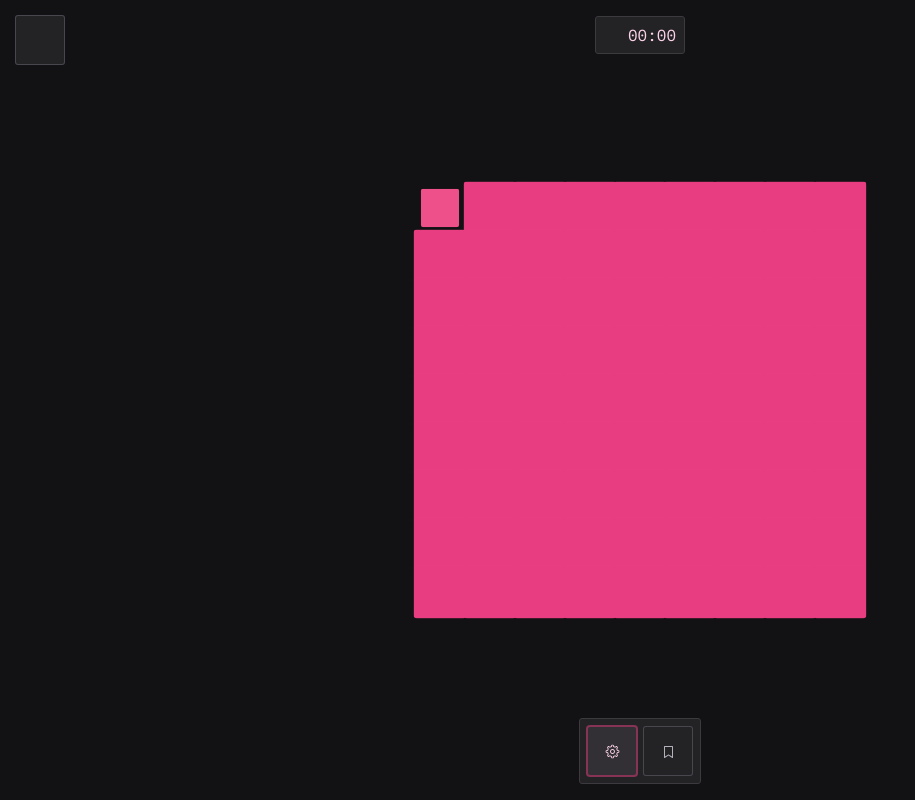
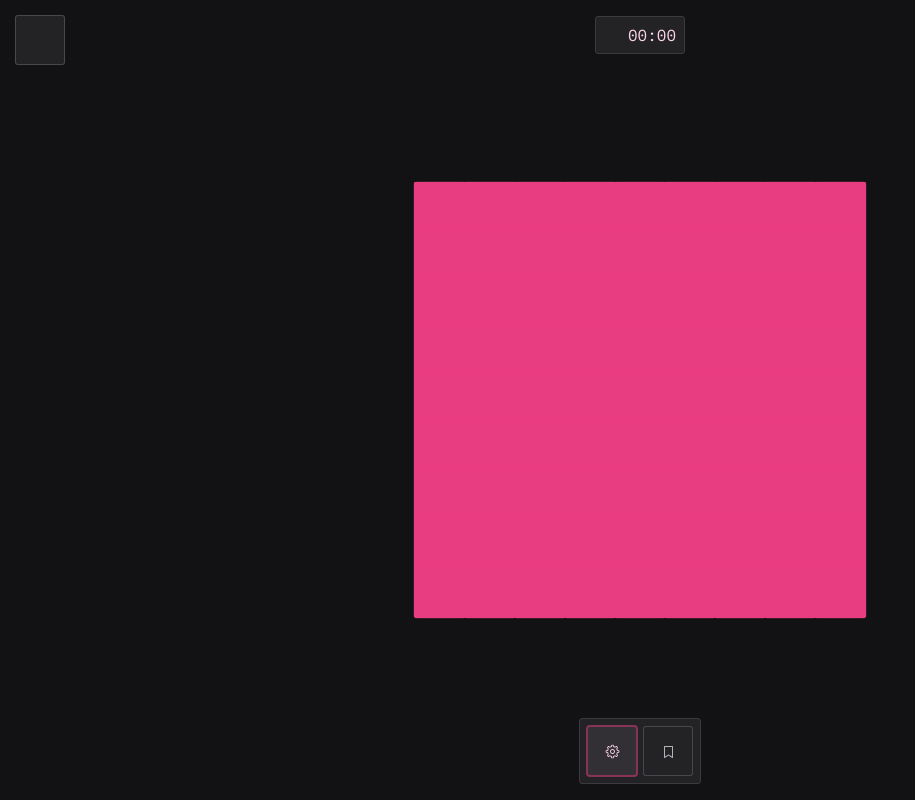
Before and after one commit to webcrawlersdev/minesweeper, a Next.js app: page / in a window 1280 px wide. Both pictures are taken after a click on the button "START GAME". Shown: the whole page, without its empty margins (0-915 px from the left). Built offline with nearby package versions, Linux system fonts and the light colour scheme; some icons are missing.

Commit message:
feat: hidden cell focus is now focus-visible

```diff
--- a/components/Cell.tsx
+++ b/components/Cell.tsx
@@ -254,7 +254,7 @@ const Cell = styled("div", {
         borderRadius: "3px",
         backgroundColor: "$primary",
 
-        "&:focus": {
+        "&:focus-visible": {
           transform: "scale(0.8)",
           backgroundColor: "$primaryFocus",
         },
```
